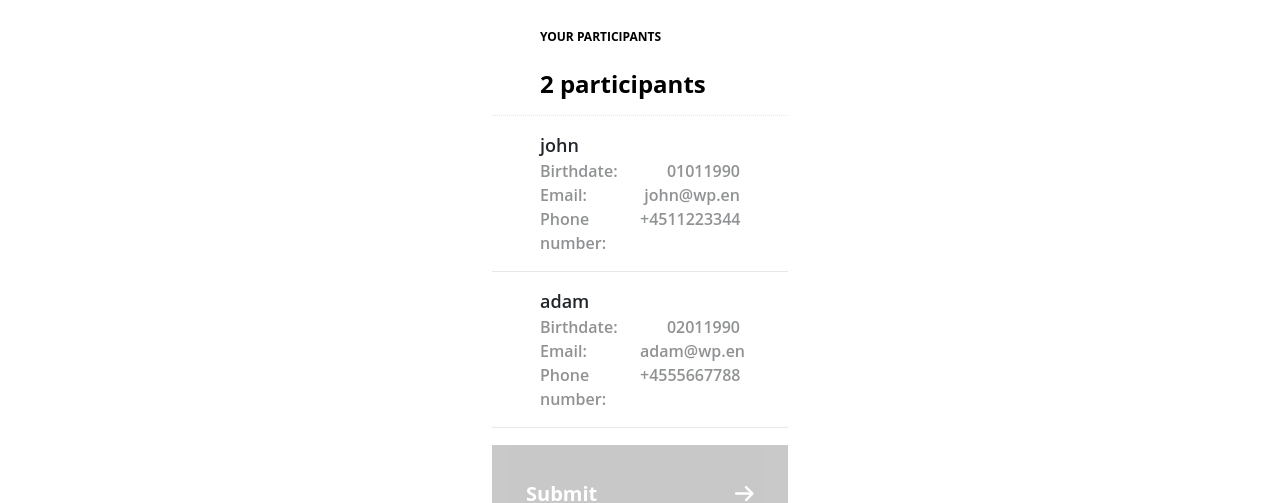
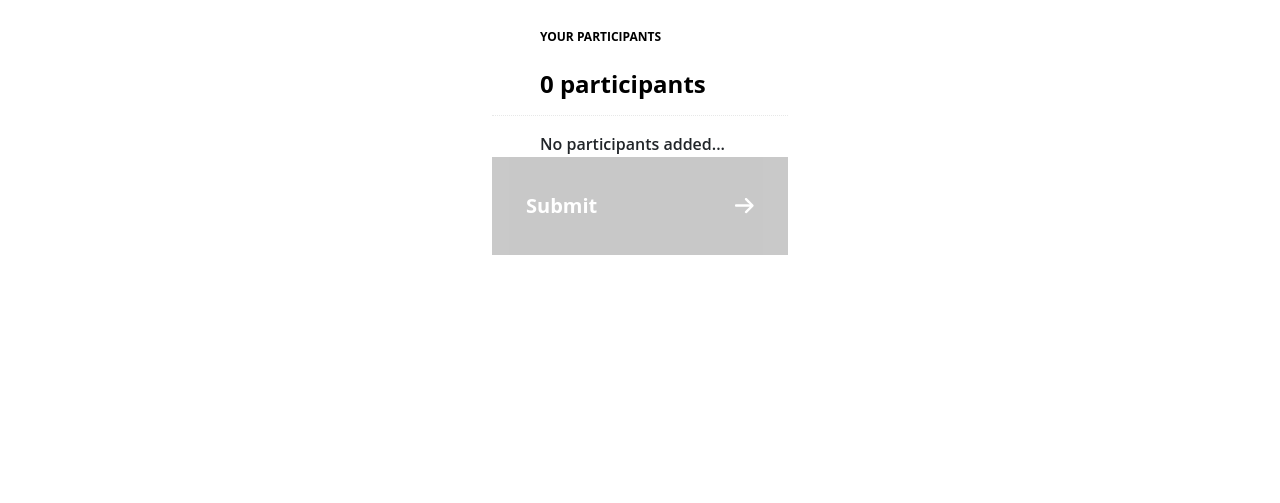
Before and after one commit to maceq687/Orange-rabbit, a React (Vite) app: page / in a window 1280 px wide. Shown: the part 883-1386 px from the top of the page. After the commit the page ends 1138 px from the top, so only its background shows below. Built offline with nearby package versions, Linux system fonts and the light colour scheme.

Commit message:
Form submit WIP

```diff
--- a/src/App.jsx
+++ b/src/App.jsx
@@ -1,30 +1,13 @@
 import "./App.css";
+import { useState } from "react";
 import Card from "./components/card";
+import { useEffect } from "react";
 
 function App() {
-  const participants = [
-    {
-      id: 0,
-      name: "john",
-      email: "john@wp.en",
-      phone: "+4511223344",
-      birthdate: "01011990",
-    },
-    {
-      id: 1,
-      name: "adam",
-      email: "adam@wp.en",
-      phone: "+4555667788",
-      birthdate: "02011990",
-    },
-  ];
-
   ("use strict");
 
-  // Fetch all the forms we want to apply custom Bootstrap validation styles to
   const forms = document.querySelectorAll(".needs-validation");
 
-  // Loop over them and prevent submission
   Array.from(forms).forEach((form) => {
     form.addEventListener(
       "submit",
@@ -33,12 +16,28 @@ function App() {
           event.preventDefault();
           event.stopPropagation();
         }
-
         form.classList.add("was-validated");
       },
       false
     );
   });
+
+  const [participant, setInputs] = useState({});
+  const [participants, setParticipants] = useState([]);
+
+  const handleChange = (event) => {
+    const name = event.target.name;
+    const value = event.target.value;
+    setInputs((values) => ({ ...values, [name]: value }));
+  };
+
+  const handleSubmit = (event) => {
+    event.preventDefault();
+    const newParticipant = participant;
+    newParticipant.id = participants.length;
+    setInputs({});
+    setParticipants((previousState) => [...previousState, newParticipant]);
+  };
 
   return (
     <>
@@ -70,7 +69,11 @@ function App() {
                   </div>
                 </div>
                 <hr className="m-0 dotted" />
-                <form className="px-5 pt-4 pb-5 needs-validation" noValidate>
+                <form
+                  className="px-5 pt-4 pb-5 needs-validation"
+                  noValidate
+                  onSubmit={handleSubmit}
+                >
                   <div className="mb-4">
                     <label
                       for="nameFormControl"
@@ -83,6 +86,9 @@ function App() {
                       className="form-control"
                       id="nameFormControl"
                       placeholder="Full name"
+                      name="name"
+                      value={participant.name || ""}
+                      onChange={handleChange}
                       required
                     />
                     <div className="invalid-feedback">Please enter name.</div>
@@ -99,6 +105,9 @@ function App() {
                       className="form-control"
                       id="emailFormControl"
                       placeholder="Email"
+                      name="email"
+                      value={participant.email || ""}
+                      onChange={handleChange}
                       required
                     />
                     <div className="invalid-feedback">Please enter email.</div>
@@ -115,6 +124,9 @@ function App() {
                       className="form-control"
                       id="phoneFormControl"
                       placeholder="Phone"
+                      name="phone"
+                      value={participant.phone || ""}
+                      onChange={handleChange}
                       pattern="[0-9]{8}"
                       required
                     />
@@ -134,6 +146,9 @@ function App() {
                       className="form-control"
                       id="birthdateFormControl"
                       placeholder="Birthdate"
+                      name="birthdate"
+                      value={participant.birthdate || ""}
+                      onChange={handleChange}
                       required
                     />
                     <div className="invalid-feedback">
@@ -158,14 +173,14 @@ function App() {
                 <hr className="m-0 dotted" />
                 <div className="h-100 d-flex flex-column fw-semibold">
                   <div className="pt-3 flex-grow-1">
-                    <span className="px-5 pt-4 pb-5 d-none">
-                      No participants added...
-                    </span>
+                    {participants.length > 0 && (
                       <div className="">
                         {participants.map((participant) => (
                           <div key={participant.id}>
                             <div className="px-5 d-flex flex-wrap">
-                            <div className="w-100 name">{participant.name}</div>
+                              <div className="w-100 name">
+                                {participant.name}
+                              </div>
                               <div className="w-50 opacity-50">Birthdate:</div>
                               <div className="w-50 opacity-50 text-end">
                                 {participant.birthdate}
@@ -186,6 +201,12 @@ function App() {
                           </div>
                         ))}
                       </div>
+                    )}
+                    {participants.length == 0 && (
+                      <span className="px-5 pt-4 pb-5">
+                        No participants added...
+                      </span>
+                    )}
                   </div>
                   <div className="d-grid">
                     <button
```
Lines whose indentation alone changed are shown as unchanged.
